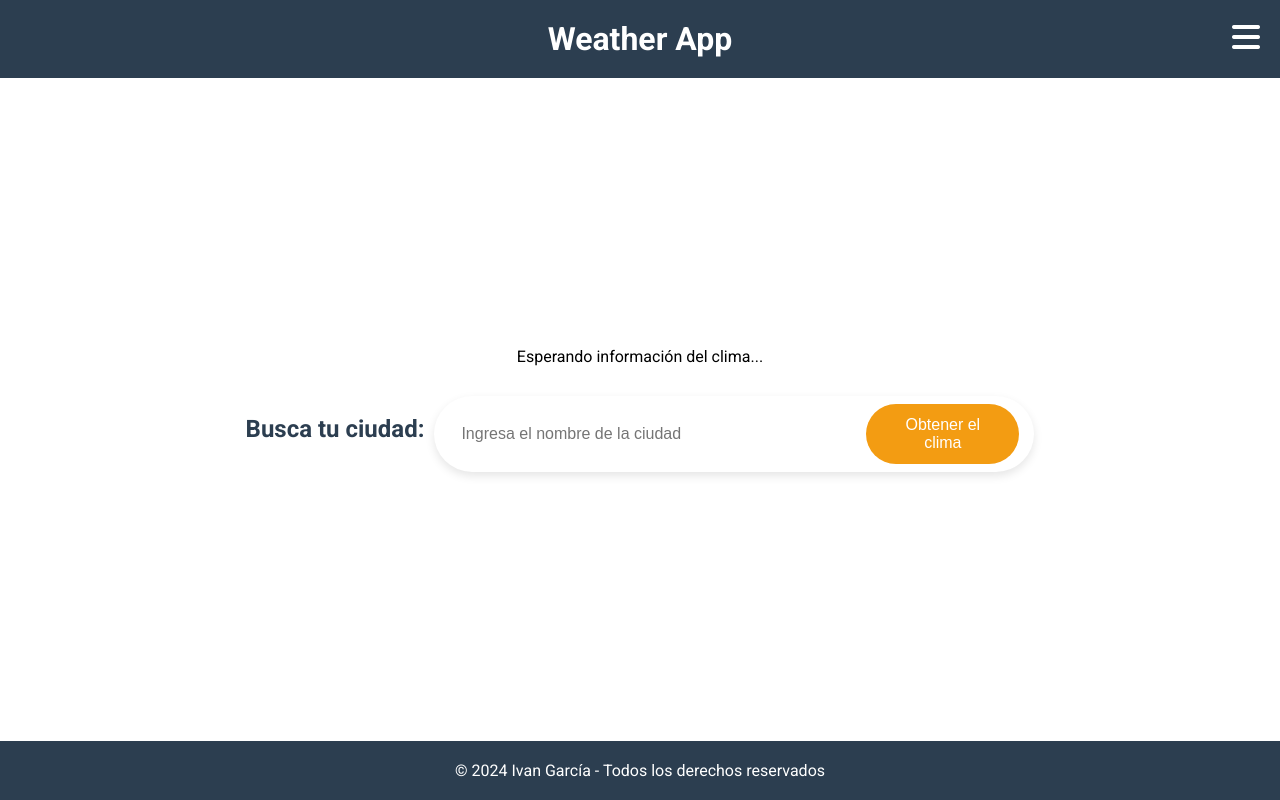
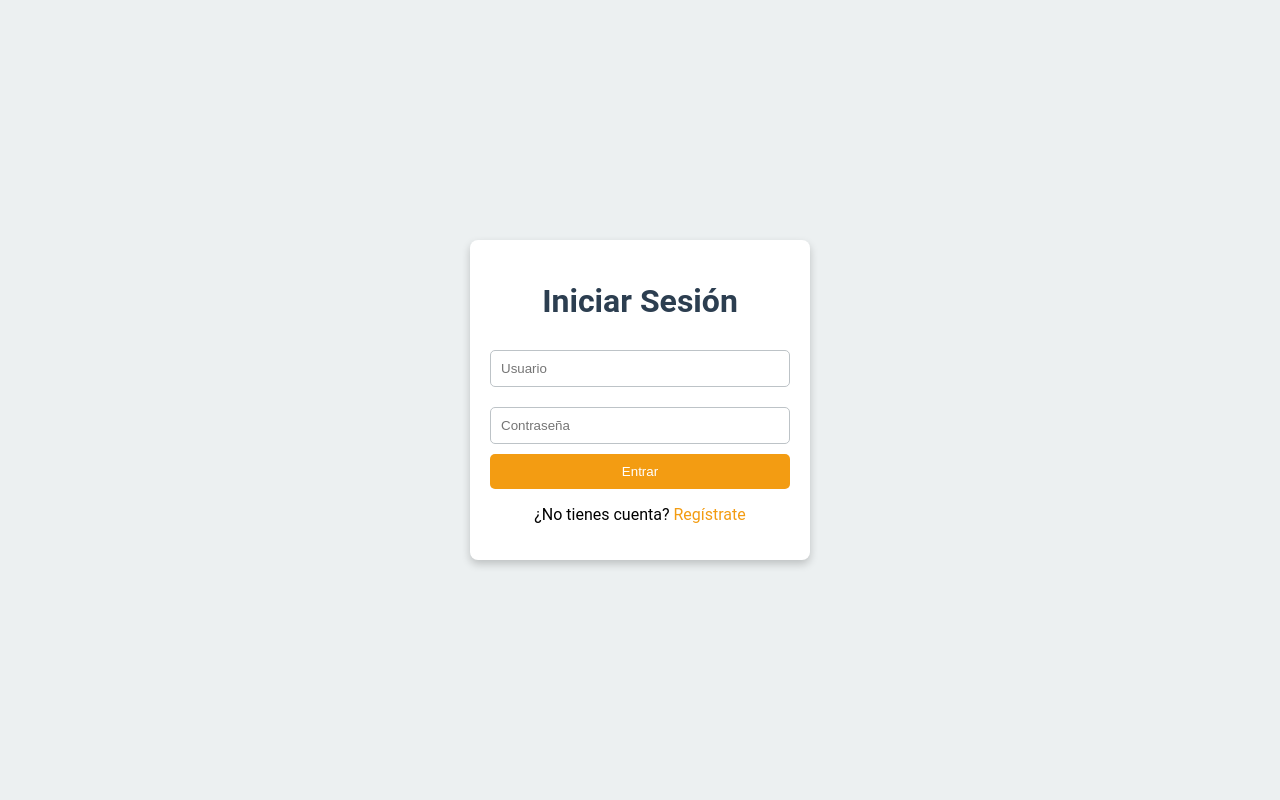
Before and after one commit to Ivangarciam55/Avances_de_Proyectos, a PHP site: page /Login.php in a window 1280 px wide. Run offline with PHP 8.4, Linux system fonts and the light colour scheme; some libraries are stand-ins or nearby versions.

Commit message:
Conexion a BD final

```diff
--- a/Avances de proyectos/Iván/Login.php
+++ b/Avances de proyectos/Iván/Login.php
@@ -1,5 +1,6 @@
 <?php
-// Conexión a la base de datos
+$error = "";
+if ($_SERVER["REQUEST_METHOD"] === "POST") {
     $host = "localhost";
     $dbname = "weatherapp";
     $username = "root";
@@ -11,9 +12,6 @@ if ($conn->connect_error) {
         die("Error de conexión: " . $conn->connect_error);
     }
 
-$error = "";
-
-if ($_SERVER["REQUEST_METHOD"] === "POST") {
     $usuario = $conn->real_escape_string($_POST['usuario']);
     $password = $_POST['password'];
 
@@ -22,7 +20,6 @@ if ($_SERVER["REQUEST_METHOD"] === "POST") {
 
     if ($result->num_rows > 0) {
         $row = $result->fetch_assoc();
-
         if (password_verify($password, $row['pass'])) {
             header("Location: Inicio.html");
             exit();
@@ -32,78 +29,85 @@ if ($_SERVER["REQUEST_METHOD"] === "POST") {
     } else {
         $error = "Usuario no encontrado.";
     }
-}
 
     $conn->close();
+}
 ?>
 <!DOCTYPE html>
 <html lang="es">
-
 <head>
     <meta charset="UTF-8">
     <meta name="viewport" content="width=device-width, initial-scale=1.0">
-    <link href="https://fonts.googleapis.com/css2?family=Roboto:wght@400;700&display=swap" rel="stylesheet">
-    <link rel="stylesheet" href="https://cdnjs.cloudflare.com/ajax/libs/weather-icons/2.0.10/css/weather-icons.min.css">
-    <link rel="stylesheet" href="https://cdnjs.cloudflare.com/ajax/libs/font-awesome/6.0.0-beta3/css/all.min.css">
-    <title>Weather App</title>
-    <link rel="stylesheet" href="Inicio.css">
+    <title>Inicio de Sesión</title>
+    <style>
+        body {
+            font-family: "Roboto", sans-serif;
+            background-color: #ecf0f1;
+            display: flex;
+            align-items: center;
+            justify-content: center;
+            height: 100vh;
+            margin: 0;
+        }
+        .container {
+            background: #ffffff;
+            padding: 20px;
+            border-radius: 8px;
+            box-shadow: 0 4px 8px rgba(0, 0, 0, 0.2);
+            text-align: center;
+            width: 300px;
+        }
+        .container h1 {
+            color: #2c3e50;
+            margin-bottom: 20px;
+        }
+        .container form {
+            display: flex;
+            flex-direction: column;
+        }
+        .container input {
+            padding: 10px;
+            margin: 10px 0;
+            border: 1px solid #bdc3c7;
+            border-radius: 5px;
+        }
+        .container button {
+            background-color: #f39c12;
+            color: white;
+            border: none;
+            padding: 10px 15px;
+            border-radius: 5px;
+            cursor: pointer;
+            transition: background-color 0.3s ease;
+        }
+        .container button:hover {
+            background-color: #e67e22;
+        }
+        .container a {
+            color: #f39c12;
+            text-decoration: none;
+        }
+        .container a:hover {
+            text-decoration: underline;
+        }
+        .error {
+            color: red;
+            margin-bottom: 15px;
+        }
+    </style>
 </head>
-
 <body>
-<!-- Menú de navegación -->
-<nav id="sidebar" class="nav-menu">
-    <ul>
-        <li><a href="about.html">Acerca de</a></li>
-        <li><a href="Explicacion.html">Explicacion del clima</a></li>
-        <li><a href="Contact.html">Contactos</a></li>
-    </ul>
-</nav>
-
-<!-- Contenedor de la animación de bienvenida -->
-<div id="welcome-screen">
-    <h2>Bienvenido a la Weather App</h2>
+<div class="container">
+    <h1>Iniciar Sesión</h1>
+    <?php if ($error): ?>
+        <p class="error"><?= $error ?></p>
+    <?php endif; ?>
+    <form method="POST">
+        <input type="text" name="usuario" placeholder="Usuario" required>
+        <input type="password" name="password" placeholder="Contraseña" required>
+        <button type="submit">Entrar</button>
+    </form>
+    <p>¿No tienes cuenta? <a href="Singup.php">Regístrate</a></p>
 </div>
-
-<div class="page-wrapper">
-    <!-- Header -->
-    <header>
-        <div class="header-content">
-            <h1>Weather App</h1>
-            <!-- Botón del menú responsivo -->
-            <button class="menu-btn" onclick="toggleMenu()">
-                <i class="fas fa-bars"></i>
-            </button>
-        </div>
-    </header>
-
-    <!-- Contenido principal -->
-    <main class="weather-app">
-        <!-- Información del clima -->
-        <section id="weather-info">
-            <div id="weather">
-                <p>Esperando información del clima...</p>
-            </div>
-        </section>
-
-        <!-- Barra de búsqueda -->
-        <section id="location-input">
-            <label for="location">Busca tu ciudad:</label>
-            <div class="search-wrapper">
-                <input type="text" id="location" placeholder="Ingresa el nombre de la ciudad">
-                <button onclick="searchWeather()">Obtener el clima</button>
-            </div>
-        </section>
-    </main>
-
-    <!-- Footer -->
-    <footer>
-        <div class="footer-content">
-            <p>&copy; 2024 Ivan García - Todos los derechos reservados</p>
-        </div>
-    </footer>
-</div>
-
-<script src="Inicio.js"></script>
 </body>
-
 </html>
```
Also changed, not shown: Avances de proyectos/Iván/Singup.php (+84 -5 lines). Lines whose indentation alone changed are shown as unchanged.
